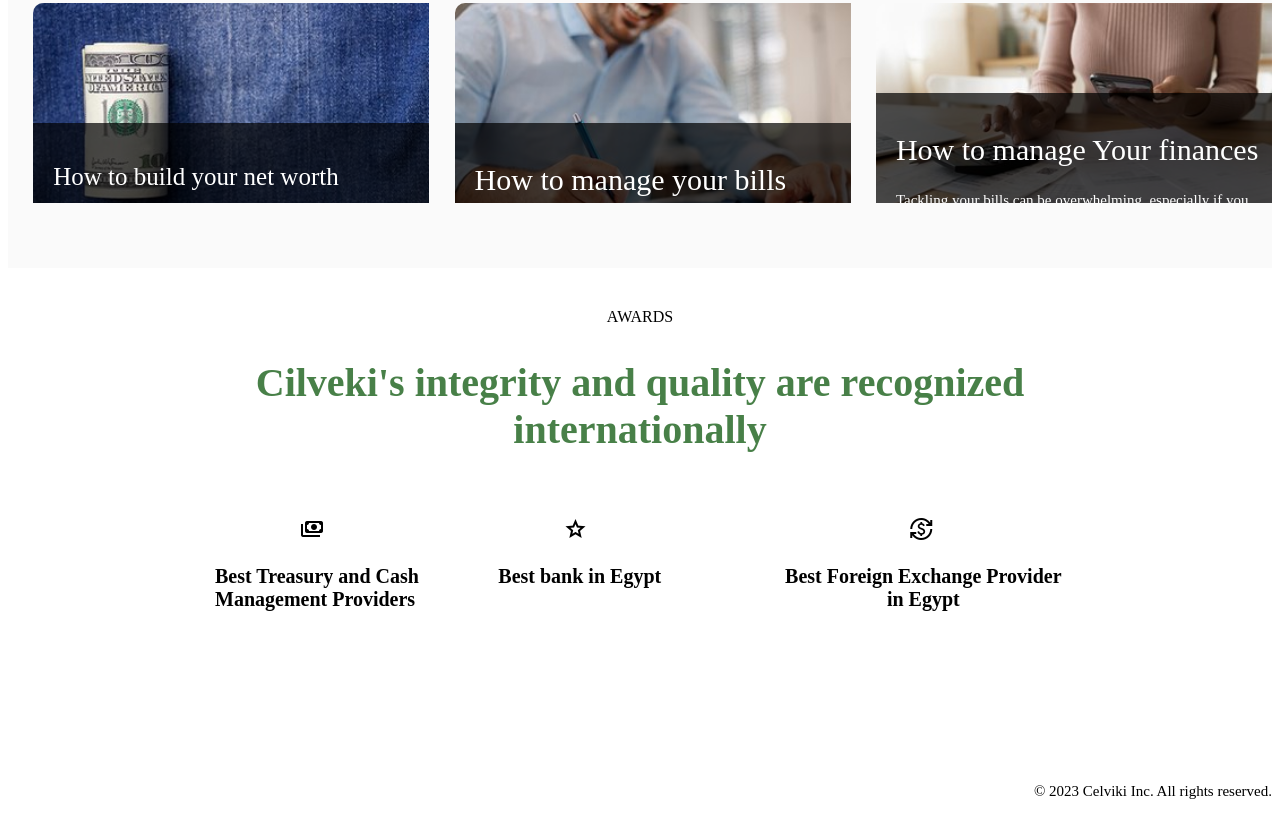
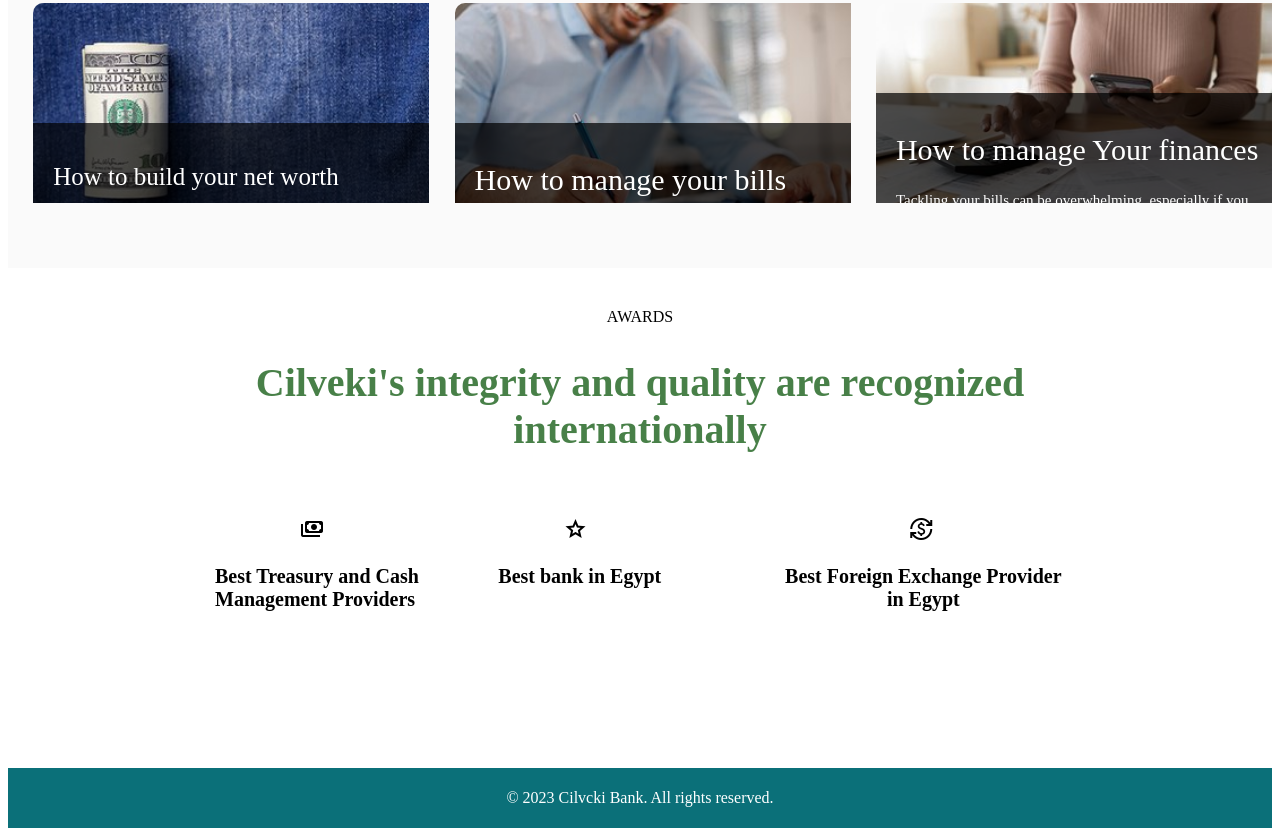
Before and after one commit to software-engineering-2023/Bank-Website, a website built with Parcel: page homePageClient.html in a window 1280 px wide. Shown: the part 2269-3105 px from the top of the page. Before the commit the page ends 3084 px from the top, so only its background shows below. Built offline with nearby package versions, Linux system fonts and the light colour scheme; a web font is replaced by a local one.

Commit message:
homepage

```diff
--- a/homePageClient.html
+++ b/homePageClient.html
@@ -242,10 +242,13 @@
             </div>
         </div>
     </section>
-    <div class="footer-container">
-        <p style="text-align: right;font-size: 15px;">&copy; 2023 Celviki Inc. All rights reserved.</p>
-    </div>
-        <script src="homePageClient.js"></script>
+    <footer class="footer">
+        <div class="footer-content">
+          <p>&copy; 2023 Cilvcki Bank. All rights reserved.</p>
+        </div>
+      </footer>
+
+    <script src="homePageClient.js"></script>
 </body>
 
 </html>
```
